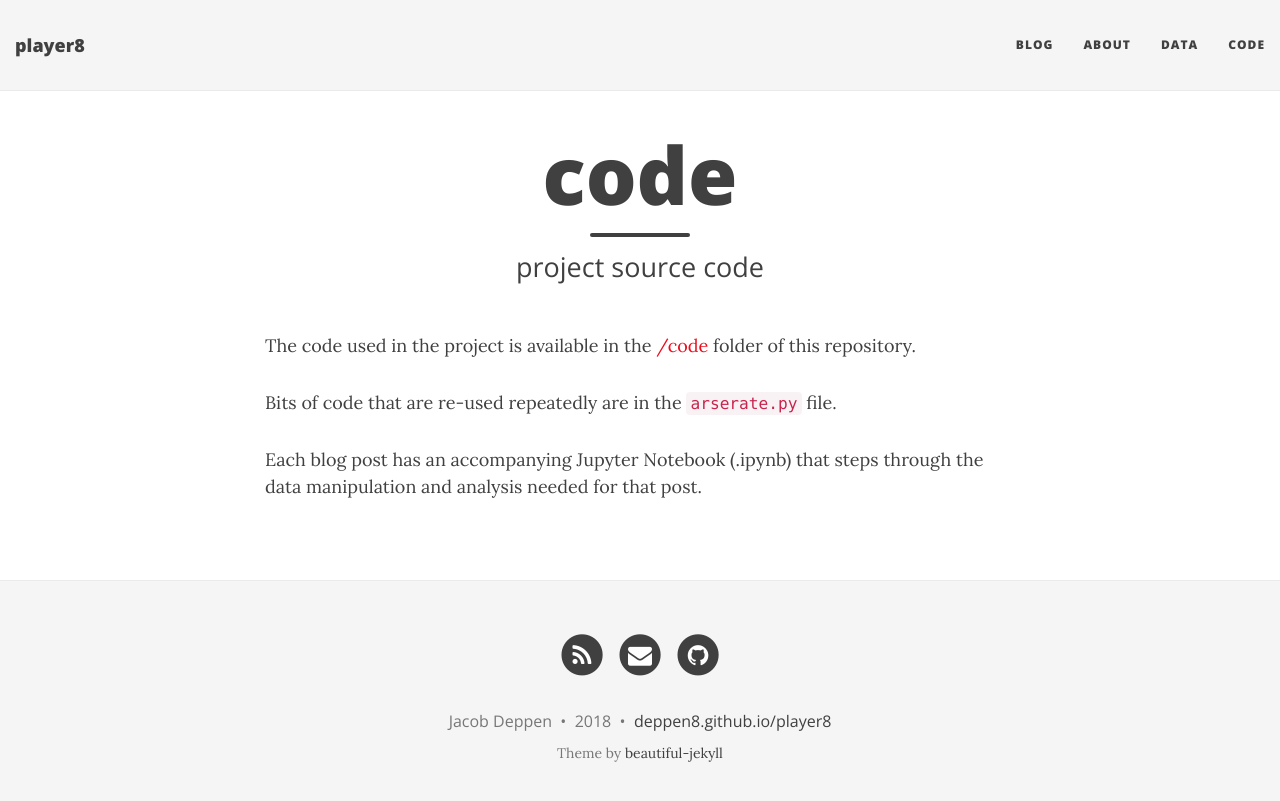
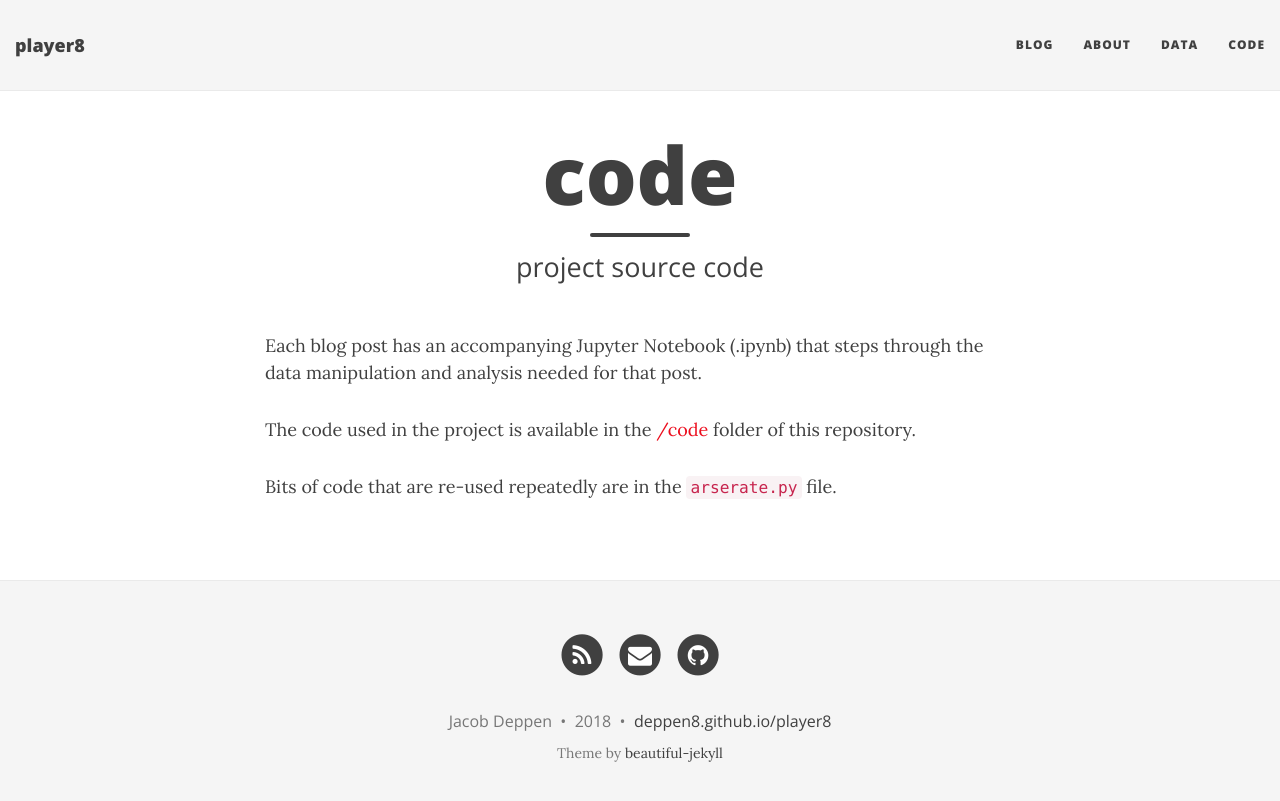
Before and after one commit to deppen8/player8, a Jekyll site: the page built from code.md, in a window 1280 px wide. Shown: the top 801 px of the page. Built offline with Jekyll 4.4.1, drawn with Linux system fonts in a browser that asks for light colours; nearby versions of some CDN libraries.

Commit message:
Update mvps

```diff
--- a/code.md
+++ b/code.md
@@ -5,8 +5,8 @@ subtitle: project source code
 use-site-title: true
 ---
 
+Each blog post has an accompanying Jupyter Notebook (.ipynb) that steps through the data manipulation and analysis needed for that post.
+
 The code used in the project is available in the [/code](https://github.com/deppen8/player8/tree/gh-pages/code) folder of this repository.
 
 Bits of code that are re-used repeatedly are in the [`arserate.py`](https://github.com/deppen8/player8/blob/gh-pages/code/arserate.py) file.
-
-Each blog post has an accompanying Jupyter Notebook (.ipynb) that steps through the data manipulation and analysis needed for that post.
```
Also changed, not shown: _posts/2018-04-02-MVPs.md (+13 -0 lines).
